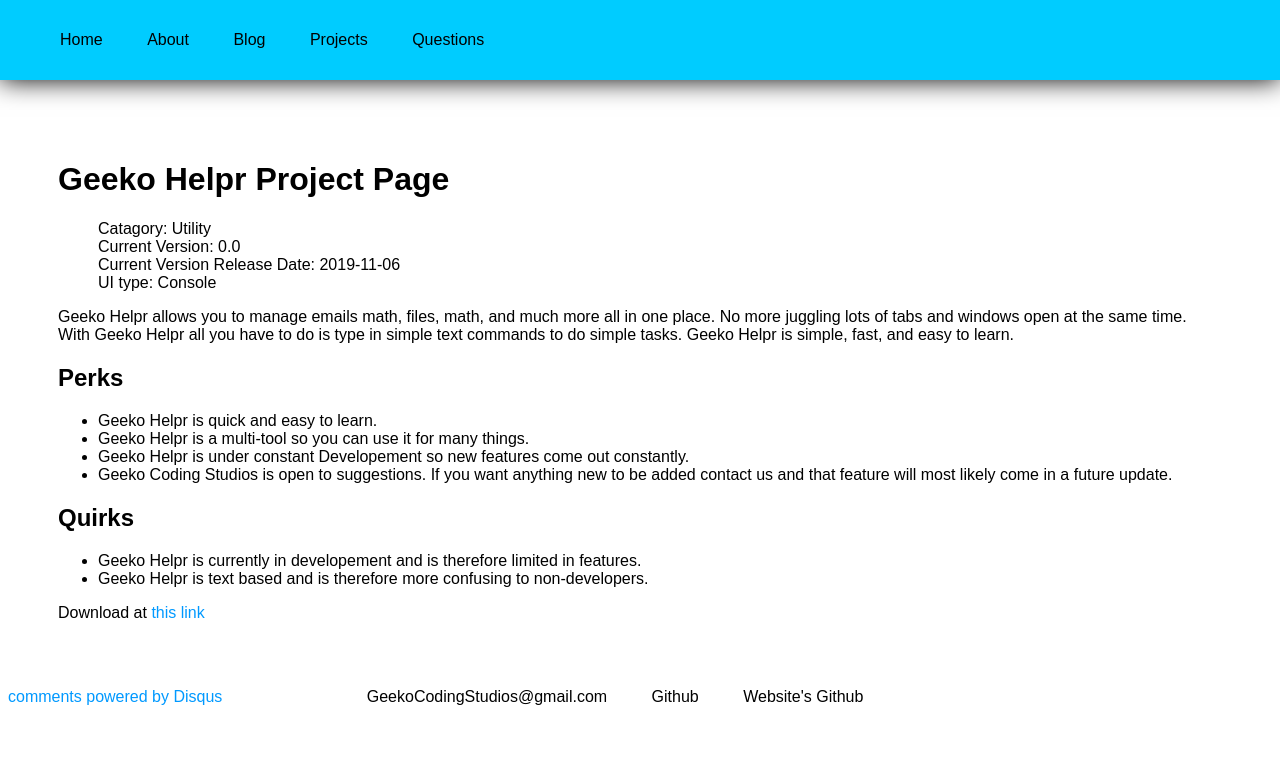
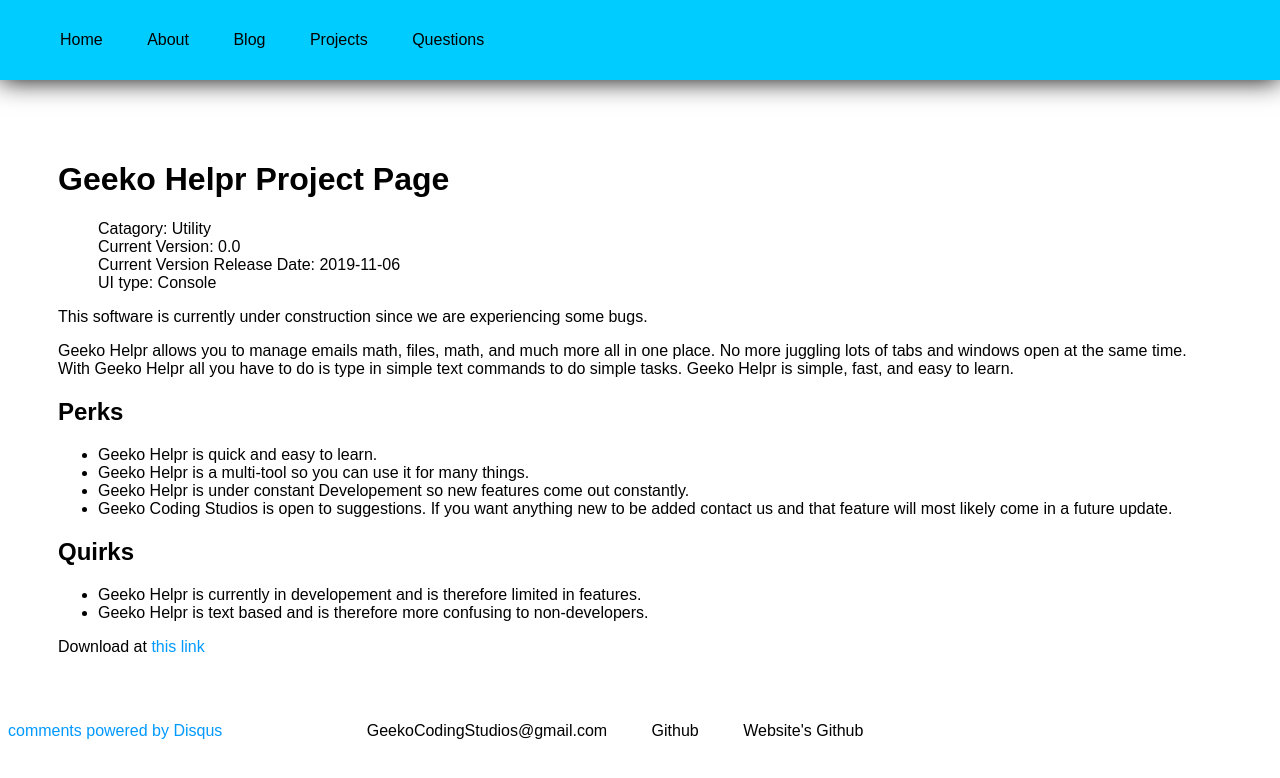
Before and after one commit to Geeko/geeko.github.io, a Jekyll site: the page built from projects/geekohelpr/index.html, in a window 1280 px wide. Shown: the top 778 px of the page. Built offline with Jekyll 4.4.1, drawn with Linux system fonts in a browser that asks for light colours; comment, search, counter and statistics services are not loaded.

Commit message:
Update index.html

```diff
--- a/projects/geekohelpr/index.html
+++ b/projects/geekohelpr/index.html
@@ -15,6 +15,8 @@ perks: <li>Geeko Helpr is quick and easy to learn.</li>
 quirks: <li>Geeko Helpr is currently in developement and is therefore limited in features.</li>
   <li>Geeko Helpr is text based and is therefore more confusing to non-developers.</li>
 ---
+<p>This software is currently under construction since we are experiencing some bugs.</p>
+
 <p>		Geeko Helpr allows you to manage emails math, files, math, and much more all in one place. No more juggling lots of tabs
 and windows open at the same time. With Geeko Helpr all you have to do is type in simple text commands to do simple tasks. Geeko Helpr
 is simple, fast, and easy to learn.</p>
```
